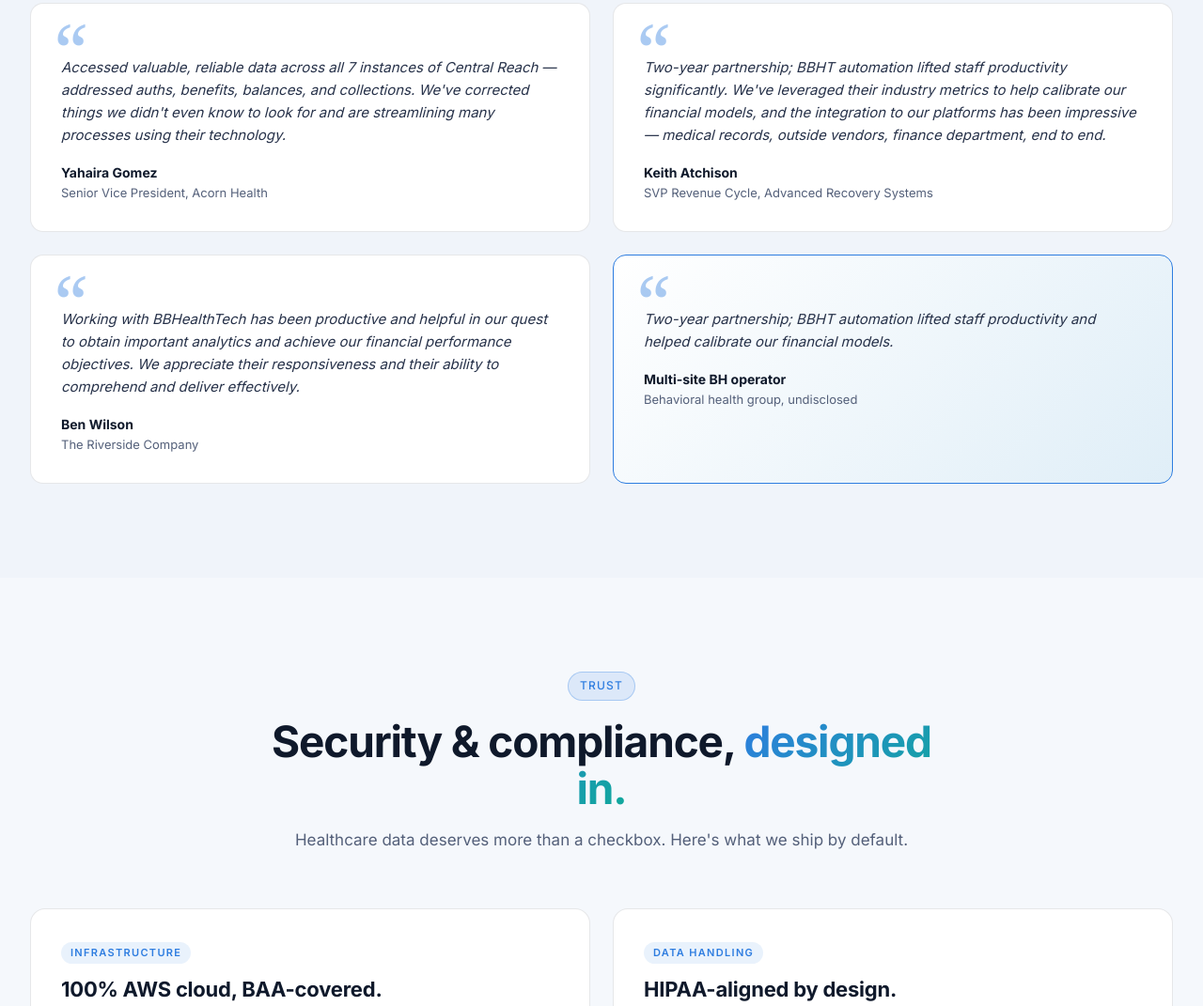
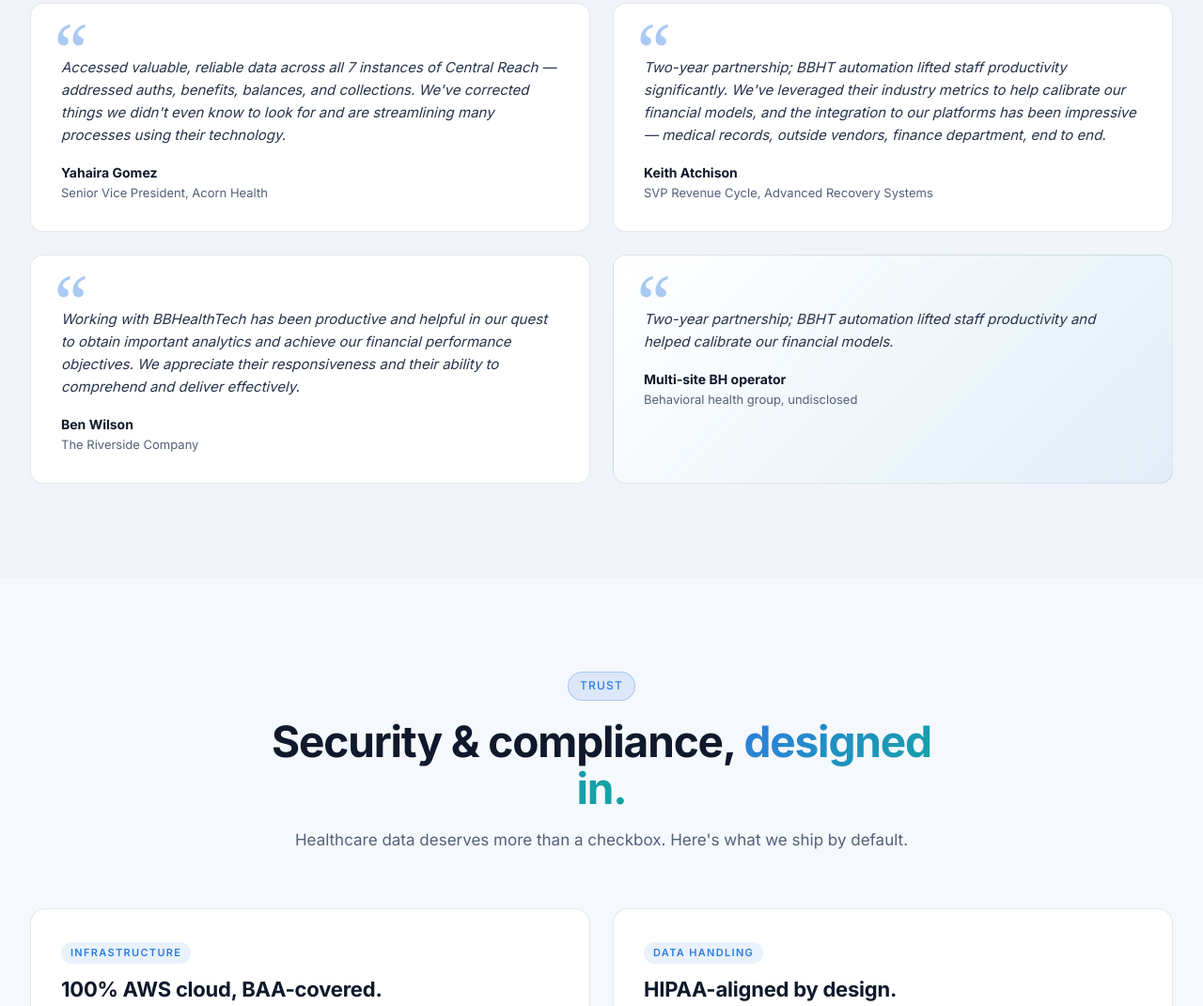
Before and after one commit to Kbooher2/bbht-site-v3a, a plain HTML site: page company.html in a window 1280 px wide. Shown: the part 3590-4661 px from the top of the page at 94% size. Drawn offline with Linux system fonts and the light colour scheme.

Commit message:
Fix hover effects and border-color on client testimonials

```diff
--- a/company.html
+++ b/company.html
@@ -146,7 +146,7 @@
         <p>Working with BBHealthTech has been productive and helpful in our quest to obtain important analytics and achieve our financial performance objectives. We appreciate their responsiveness and their ability to comprehend and deliver effectively.</p>
         <div class="who"><b>Ben Wilson</b>The Riverside Company</div>
       </div>
-      <div class="testimonial" style="background:linear-gradient(135deg,var(--surface) 0%,rgba(31,169,217,.08) 100%);border-color:var(--cyan)">
+      <div class="testimonial" style="background:linear-gradient(135deg,var(--surface) 0%,rgba(31,169,217,.08) 100%)">
         <p>Two-year partnership; BBHT automation lifted staff productivity and helped calibrate our financial models.</p>
         <div class="who"><b>Multi-site BH operator</b>Behavioral health group, undisclosed</div>
       </div>
--- a/styles.css
+++ b/styles.css
@@ -288,7 +288,8 @@
 
 /* ---------- TESTIMONIAL ---------- */
 .testimonial-grid{display:grid;grid-template-columns:repeat(2,1fr);gap:24px}
-.testimonial{background:var(--surface);border:1px solid var(--line);border-radius:14px;padding:32px;position:relative}
+.testimonial{background:var(--surface);border:1px solid var(--line);border-radius:14px;padding:32px;position:relative;transition:all .2s}
+.testimonial:hover{border-color:var(--cyan);transform:translateY(-3px)}
 .testimonial::before{content:"\201C";position:absolute;top:8px;left:24px;font-size:80px;color:var(--cyan);line-height:1;opacity:.4;font-family:Georgia,serif}
 .testimonial p{margin:24px 0 18px;color:var(--text);font-size:15px;line-height:1.6;font-style:italic}
 .testimonial .who{color:var(--text-2);font-size:13px;line-height:1.4}
```
